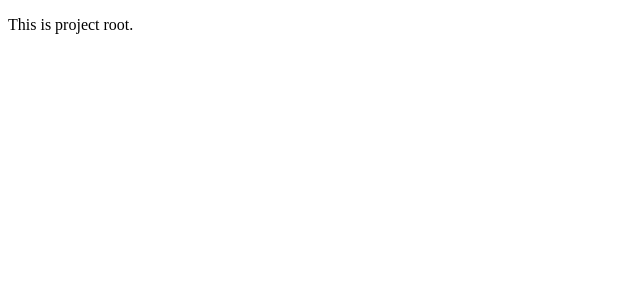
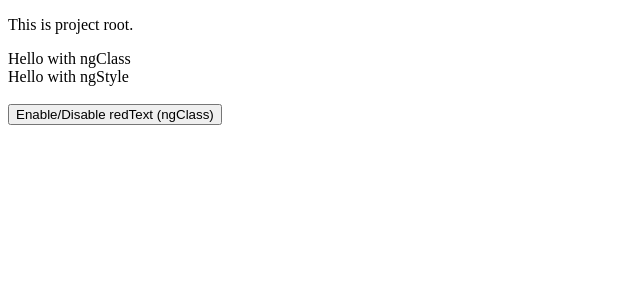
Before and after one commit to cevergara-apex/AngularBootcamp, an Angular app: page / in a window 1280 px wide. Shown: the top 300 px of the page, without its empty margins (0-640 px from the left). Built offline with nearby package versions, Linux system fonts and the light colour scheme.

Commit message:
Excercise 1

```diff
--- a/src/app/app.component.css
+++ b/src/app/app.component.css
@@ -0,0 +1,3 @@
+.redText {
+    color :red
+}
--- a/src/app/app.component.html
+++ b/src/app/app.component.html
@@ -4,6 +4,14 @@
   <div class="content">
       <p>This is project root.</p>
   </div>
+  <!--Excercise 1 -->
+  <span [ngClass]="enableRedText ? 'redText' : ''">Hello with ngClass</span>
+  <br>
+  <span [ngStyle]="{'color': enableRedText ? 'red' : 'black' }">Hello with ngStyle</span>
+  <br>
+  <br>
+  <button (click)="click()">Enable/Disable redText (ngClass)</button>
+
 </main>
 
 <router-outlet />
--- a/src/app/app.component.ts
+++ b/src/app/app.component.ts
@@ -6,5 +6,10 @@ import { Component } from '@angular/core';
   styleUrl: './app.component.css'
 })
 export class AppComponent {
+  enableRedText : boolean = false;
   title = 'AngularBootCampHomework';
+
+  click() : void {
+   this.enableRedText = !this.enableRedText;
+  }
 }
```
